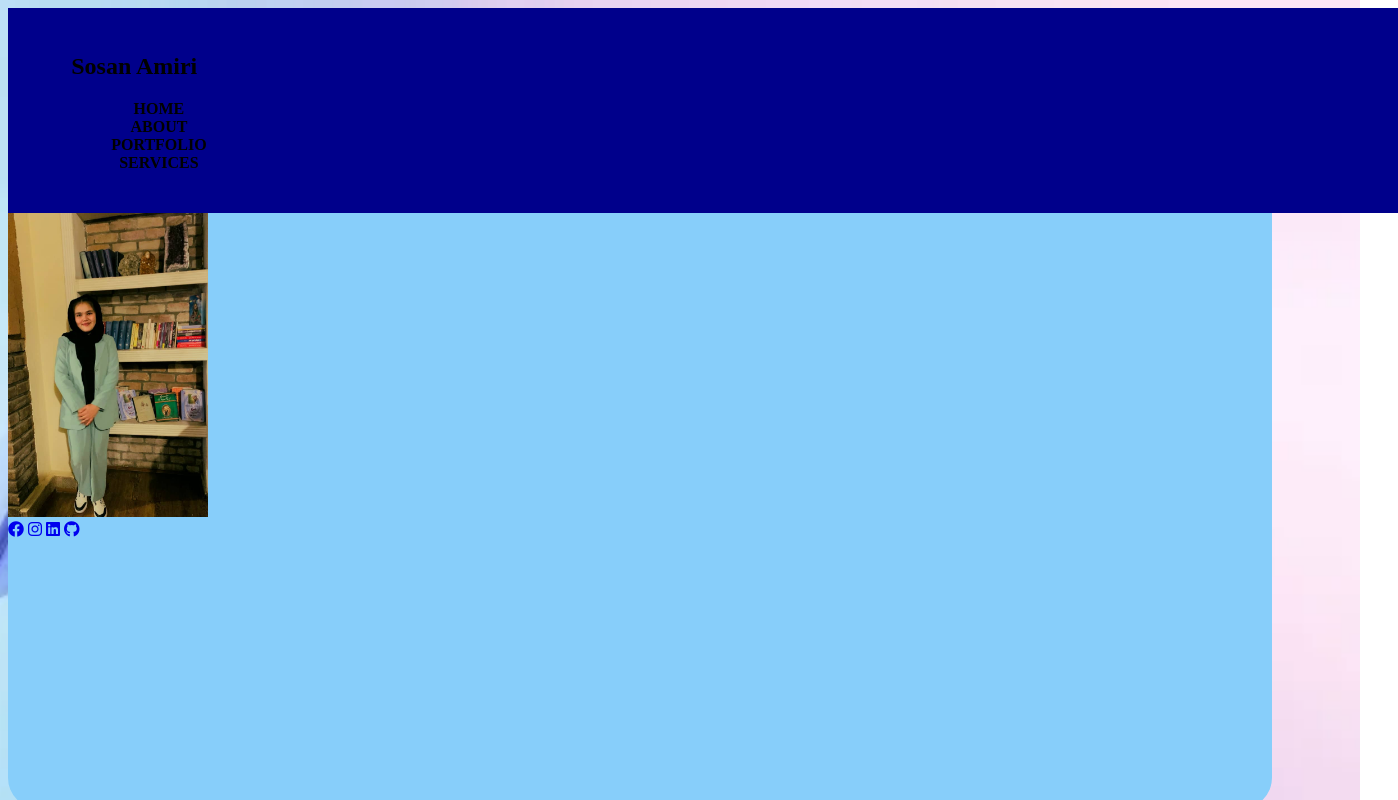
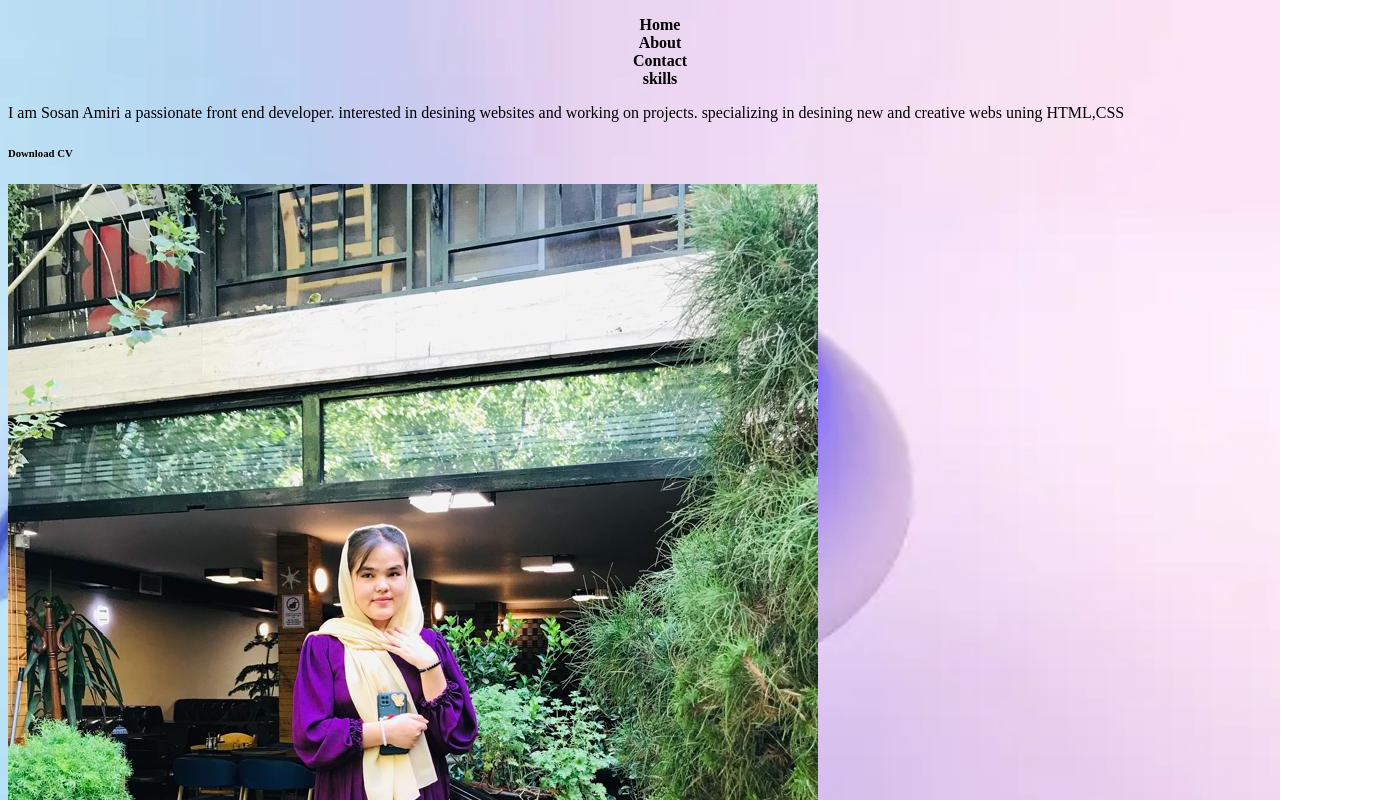
Before and after one commit to Sosanamiri/My-portofilo, a plain HTML site: page index.html in a window 1280 px wide. Shown: the top 800 px of the page, 1398 px wide, since content can reach past the window. Drawn offline with Linux system fonts and the light colour scheme.

Commit message:
Update index.html

```diff
--- a/index.html
+++ b/index.html
@@ -3,39 +3,42 @@
 <head>
     <meta charset="UTF-8">
     <meta name="viewport" content="width=device-width, initial-scale=1.0">
-    <title> Personal portfolio website</title>
+    <title>Personal portfolio</title>
     <link rel="stylesheet" href="https://cdnjs.cloudflare.com/ajax/libs/font-awesome/6.0.0-beta3/css/all.min.css">
     <link rel="stylesheet" href="style.css">
 </head>
 <body>
-    <div class="hero">
-<header>
-<nav>
-       <h1 class="logo">Sosan Amiri</h1>
-       <ul class="nav-links">
-                <li><a class="active" href="#">HOME</a></li>
-                <li><a href="#">ABOUT</a></li>
-                <li><a href="#">PORTFOLIO</a></li>
-                <li><a href="#">SERVICES</a></li>
-            </ul>
-</nav>
-</header>
+    <div id="header">
+        <div class="container3">
+            <nav class="navbar">
+                <ul>
+                    <li><a href="#">Home</a></li>
+                    <li><a href="#">About</a></li>
+                    <li><a href="#">Contact</a></li>
+                    <li><a href="#">skills</a></li>
+                </ul>
+            </nav>
+        </div>
+    </div>
+    <div class="container3">
+        <class id="main"
+
+    <h5> I am Sosan Amiri a passionate front end developer.
+        interested in desining websites and working on projects.
+        specializing in desining new and creative webs uning HTML,CSS
+    </h5>
+
+    <H6> Download CV</H6>
+    <img src="beutiful.jpg" alt= "sosan" >
 
 
-<section class="home">
-        <div class="home-img">
-            <img src="Amiri.img.jpg" alt="Sosan Amiri" width="200px">
-        </div>
-        </section>
+    </div>
 
-        <div class="social-icons">
+    <div class="social-icons">
         <a href="#"><i class="fa-brands fa-facebook"></i></a>
         <a href="#"><i class="fa-brands fa-instagram"></i></a>
         <a href="#"><i class="fa-brands fa-linkedin"></i></a>
         <a href="#"><i class="fa-brands fa-github"></i></a>
-        </div>
-
     </div>
-
 </body>
 </html>
```
